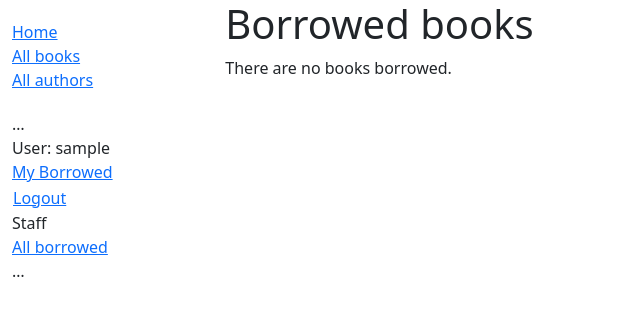
After one commit to i-lac/django-testing, a Django app: page /catalog/allborrowed/ in a window 1280 px wide. The commit adds this page. Shown: the top 316 px of the page, without its empty margins (0-640 px from the left). Run offline with Django 4.2, Linux system fonts and the light colour scheme; a user stored in the database is signed in; tables that the repository leaves empty hold one stand-in row (values such as "Sample post").

Commit message:
Add librarian on loan view

```diff
--- a/locallibrary/catalog/templates/base_generic.html
+++ b/locallibrary/catalog/templates/base_generic.html
@@ -38,6 +38,11 @@
                   <button type="submit" class="btn btn-link">Logout</button>
                 </form>
               </li>
+
+              {% if perms.catalog.can_mark_returned %}
+                <li>Staff</li>
+                <li><a href="{% url 'all-borrowed' %}">All borrowed</a></li>
+              {% endif %}
             {% else %}
               <li><a href="{% url 'login' %}?next={{ request.path }}">Login</a></li>
             {% endif %}
--- /dev/null
+++ b/locallibrary/catalog/templates/catalog/bookinstance_list_borrowed_librarian.html
@@ -0,0 +1,19 @@
+{% extends "base_generic.html" %}
+
+{% block content %}
+    <h1>Borrowed books</h1>
+
+    {% if bookinstance_list %}
+    <ul>
+
+      {% for bookinst in bookinstance_list %}
+      <li class="{% if bookinst.is_overdue %}text-danger{% endif %}">
+        <a href="{% url 'book-detail' bookinst.book.pk %}">{{ bookinst.book.title }}</a> ({{ bookinst.due_back }})
+      </li>
+      {% endfor %}
+    </ul>
+
+    {% else %}
+      <p>There are no books borrowed.</p>
+    {% endif %}
+{% endblock %}
--- a/locallibrary/catalog/urls.py
+++ b/locallibrary/catalog/urls.py
@@ -27,3 +27,7 @@ Avoids hardcoding URLs!
 urlpatterns += [
     path('mybooks/', views.LoanedBooksByUserListView.as_view(), name='my-borrowed'),
 ]
+
+urlpatterns += [
+    path('allborrowed/', views.LoanedBooksAllListView.as_view(), name='all-borrowed'),
+]
--- a/locallibrary/catalog/views.py
+++ b/locallibrary/catalog/views.py
@@ -73,3 +73,16 @@ class LoanedBooksByUserListView(LoginRequiredMixin,generic.ListView):
             .filter(status__exact='o')
             .order_by('due_back')
         )
+
+from django.contrib.auth.mixins import PermissionRequiredMixin
+class LoanedBooksAllListView(PermissionRequiredMixin,generic.ListView):
+    """Generic class-based view listing all books on loan."""
+    permission_required = 'catalog.can_mark_returned'
+    model = BookInstance
+    template_name = 'catalog/bookinstance_list_borrowed_librarian.html'
+    paginate_by = 10
+
+    def get_queryset(self):
+        return (
+            BookInstance.objects.filter(status__exact='o').order_by('due_back')
+        )
```
